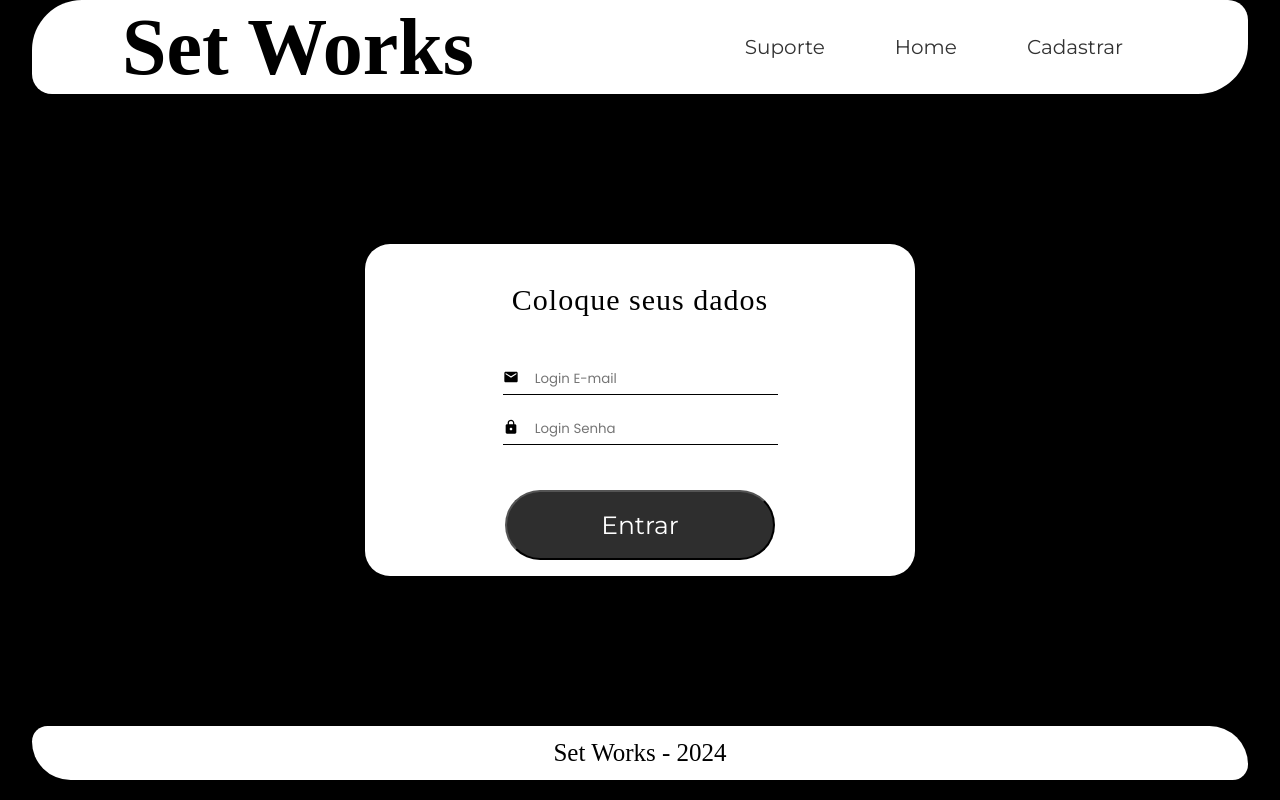
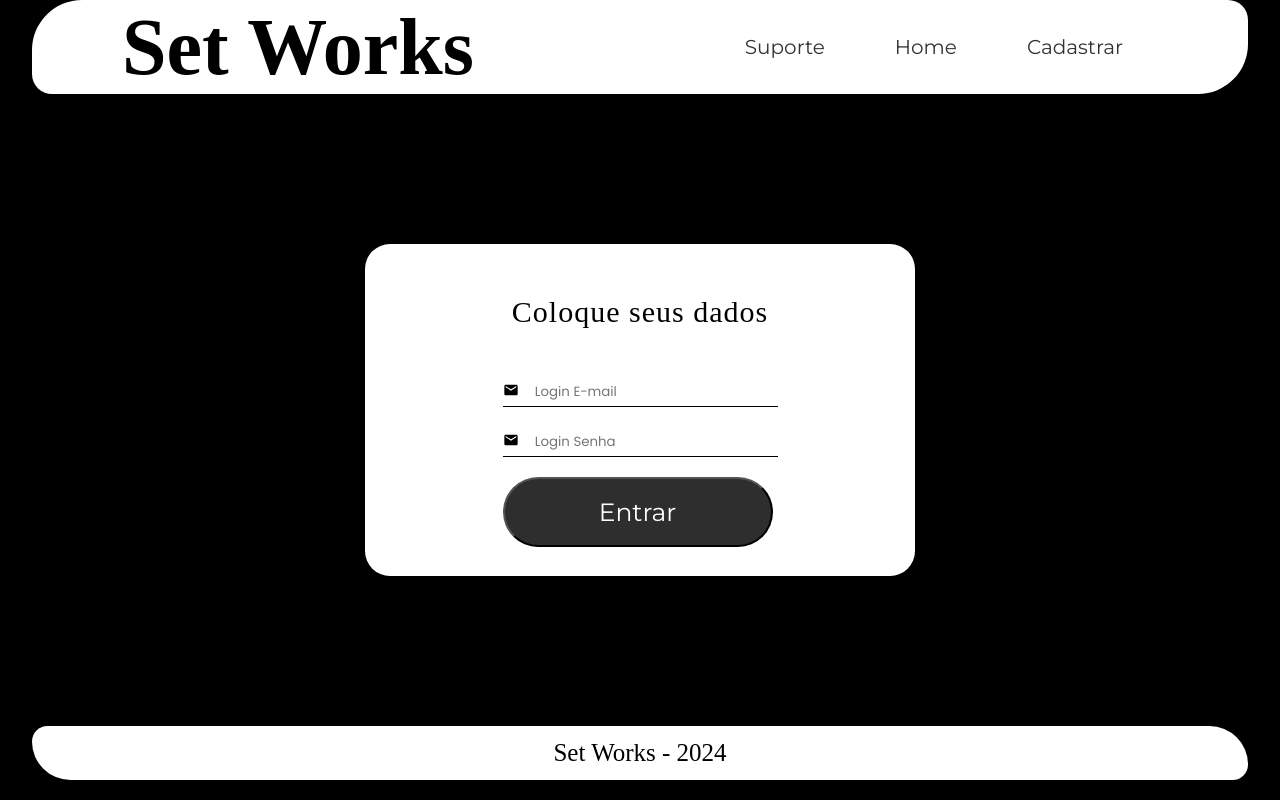
Before and after one commit to DevLeonardoK/stockAi, a React (Create React App) app: page /signin in a window 1280 px wide. Built offline with nearby package versions, Linux system fonts and the light colour scheme; a web font is replaced by a local one.

Commit message:
add pre login page, yup validation and react forms

```diff
--- a/src/Components/Input/index.jsx
+++ b/src/Components/Input/index.jsx
@@ -9,28 +9,20 @@ const Inputs = ({
   leftIcon,
   errorMessage,
   control,
+  type,
   ...rest
 }) => {
   return (
     <>
-      {activate ? (
       <InputContainer>
         {leftIcon ? <IconContainer>{leftIcon}</IconContainer> : null}
         <Controller
           name={name}
           control={control}
           rules={{ required: true }}
-            render={({ field }) =>
-              activate ? <InputText {...field} {...rest} /> : null
-            }
+          render={({ field }) => <InputText {...field} {...rest} />}
         ></Controller>
       </InputContainer>
-      ) : (
-        <InputContainer>
-          {leftIcon ? <IconContainer>{leftIcon}</IconContainer> : null}
-          <InputText value={Value} placeholder={placeHolder}></InputText>
-        </InputContainer>
-      )}
 
       {errorMessage ? <ErrorText>{errorMessage}</ErrorText> : null}
     </>
--- a/src/Pages/SignIn/index.jsx
+++ b/src/Pages/SignIn/index.jsx
@@ -16,6 +16,19 @@ import { Button } from "../../Components/Button";
 import { Link } from "../../Components/ButtonLink";
 import axios from "axios";
 import { MdEmail, MdLock } from "react-icons/md";
+import { useForm } from "react-hook-form";
+import * as yup from "yup";
+import { yupResolver } from "@hookform/resolvers/yup";
+
+const schema = yup
+  .object({
+    email: yup
+      .string()
+      .email("Email não é válido")
+      .required("O Email é obrigatório"),
+    password: yup.string().required("A senha é obrigatória"),
+  })
+  .required();
 
 var SignIn = () => {
   const [password, setPassword] = useState(""); //pegando senha do input
@@ -23,36 +36,30 @@ var SignIn = () => {
   const [user, setUser] = useState([]);
   const [resData, setResData] = useState([]);
   const navigate = useNavigate();
+  const {
+    control,
+    handleSubmit,
+    formState: { errors },
+  } = useForm({ resolver: yupResolver(schema), mode: "onChange" });
+
   const moveToHome = () => {
     navigate("/home");
   };
 
-  // --> //CHECK USER DATA
-  // const verificarData = () => {
-  //   axios
-  //     .post("http://localhost:3001/verify_user", {
-  //       username: email,
-  //     })
-  //     .then((response) => {
-  //       setResData(response.data); //Guardando a response do server
-  //       console.log("User verificado no db: ", resData); //exibindo a response data
-  //     })
-  //     .catch((error) => console.error(error));
-  // };
+  //ADD USERS
+  const LoginUser = (data) => {
+    // axios
+    //   .post("http://localhost:3001/auth/login", {
+    //     email: email,
+    //     password: password,
+    //   })
+    //   .then((response) => {
+    //     // setUser([...user, response.data]);
+    //     console.log("User criado com sucesso:");
+    //   })
+    //   .catch((error) => console.error(error));
 
-  //ADD USERS e CHECK USER DATA
-  const LoginUser = () => {
-    axios
-      .post("http://localhost:3001/items", {
-        username: email,
-        password: password,
-      })
-      .then((response) => {
-        setUser([...user, response.data]);
-        console.log("User criado com sucesso: DATA _>");
-        console.log(user);
-      })
-      .catch((error) => console.error(error));
+    console.log(JSON.stringify(data));
   };
 
   return (
@@ -75,24 +82,35 @@ var SignIn = () => {
       </NavBar>
       <ContainerData>
         <TextInfo>Coloque seus dados</TextInfo>
-        <form>
+        <form onSubmit={handleSubmit(LoginUser)}>
           <Inputs
-            placeHolder="Login E-mail"
-            name="email-SignIn"
-            value={email}
-            onChange={(e) => setEmail(e.target.value)}
+            control={control}
+            placeholder="Login E-mail"
             leftIcon={<MdEmail />}
-            Required={true}
+            type="email"
+            errorMessage={errors?.email?.message}
+            name="email"
           ></Inputs>
+
           <Inputs
+            type="password"
+            control={control}
+            placeholder="Login Senha"
+            leftIcon={<MdEmail />}
+            errorMessage={errors?.password?.message}
+            name="password"
+          ></Inputs>
+
+          {/* <Inputs
+            activate={false}
             placeHolder="Login Senha"
             name="senha-SignIn"
             value={password}
             onChange={(e) => setPassword(e.target.value)}
             leftIcon={<MdLock />}
-          ></Inputs>
+          ></Inputs> */}
+          <Button type="submit" content="Entrar"></Button>
         </form>
-        <Button onClick={LoginUser} content="Entrar"></Button>
       </ContainerData>
       <Footer>Set Works - 2024</Footer>
     </Wrapper>
--- a/src/Pages/SignUp/index.jsx
+++ b/src/Pages/SignUp/index.jsx
@@ -16,7 +16,6 @@ import {
   LoadingContainer,
 } from "./styles";
 
-import { IconContainer } from "../../Components/Input/styles";
 import { OrbitProgress } from "react-loading-indicators";
 
 import { Inputs } from "../../Components/Input";
@@ -131,7 +130,6 @@ var SignUp = () => {
           <TextInfo>Cadastro</TextInfo>
           <form onSubmit={handleSubmit(addUser)}>
             <Inputs
-              activate={true}
               control={control}
               errorMessage={errors?.email?.message}
               placeholder="Cadastre um Email"
@@ -140,7 +138,6 @@ var SignUp = () => {
               leftIcon={<MdEmail />}
             ></Inputs>
             <Inputs
-              activate={true}
               control={control}
               errorMessage={errors?.password?.message}
               placeholder="Cadastre uma Senha"
```
Lines whose indentation alone changed are shown as unchanged.
